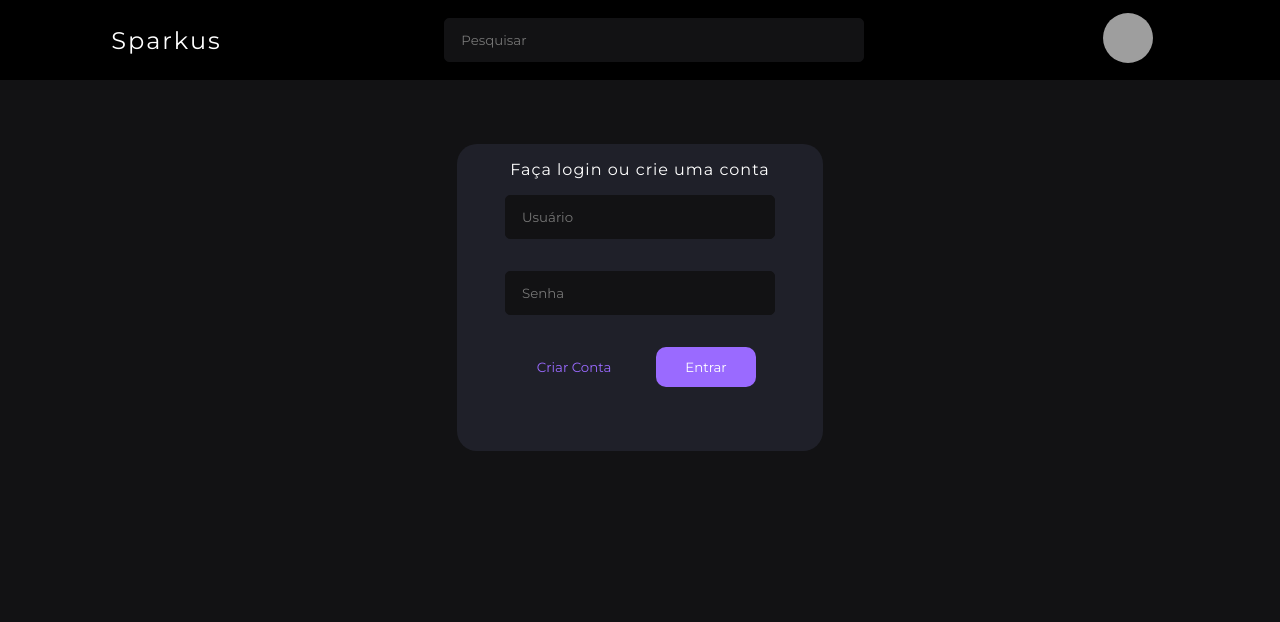
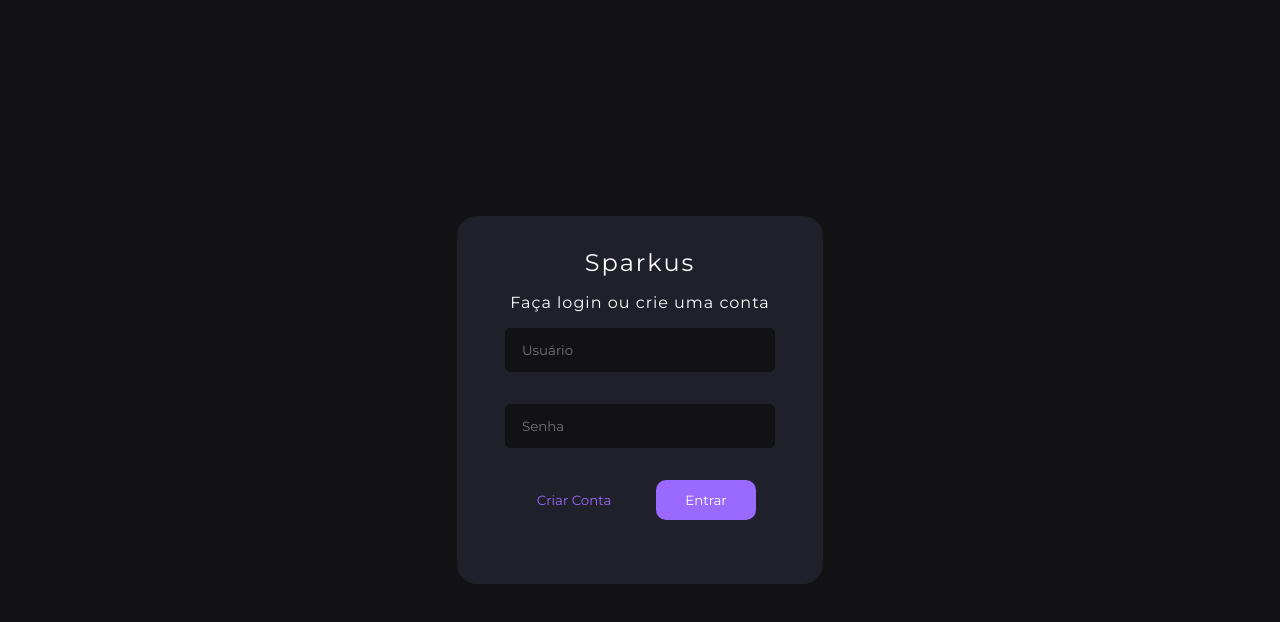
Before and after one commit to MoDasby/sparkus, a React (Create React App) app: page /login in a window 1280 px wide. Shown: the top 622 px of the page. Built offline with nearby package versions, Linux system fonts and the light colour scheme; grey boxes are pictures that could not be loaded.

Commit message:
remove navbar from login page

```diff
--- a/src/Pages/LoginPage/index.tsx
+++ b/src/Pages/LoginPage/index.tsx
@@ -1,11 +1,11 @@
 import {LoginForm} from "../../components/LoginForm";
 import Navbar from "../../components/Navbar";
 import './style.css';
+import React from "react";
 
 export const LoginPage = () => {
     return (
         <>
-            <Navbar />
             <div className="login-wrapper">
                 <LoginForm />
             </div>
--- a/src/Pages/LoginPage/style.css
+++ b/src/Pages/LoginPage/style.css
@@ -1,8 +1,7 @@
 .login-wrapper {
-    width: 100%;
-    height: 100%;
+    width: 100vw;
+    height: 100vh;
     display: grid;
     place-items: center;
     place-content: center;
-    margin-top: 10vh;
 }
--- a/src/components/LoginForm/index.tsx
+++ b/src/components/LoginForm/index.tsx
@@ -3,6 +3,10 @@ import './style.css';
 export const LoginForm = () => {
     return (
        <form className="login-form">
+           <h2>
+               Sparkus
+           </h2>
+
            <h2>
                Faça login ou crie uma conta
            </h2>
--- a/src/components/LoginForm/style.css
+++ b/src/components/LoginForm/style.css
@@ -15,6 +15,12 @@
     align-items: center;
 }
 
+.login-form h2:nth-child(1) {
+    font-size: 1.5rem;
+    padding: 1rem;
+    letter-spacing: 2px;
+}
+
 .btn-wrapper .btn {
     margin: 1rem;
 }
--- a/src/index.css
+++ b/src/index.css
@@ -23,6 +23,10 @@ input, textarea {
     background-color: var(--bg-color);
     color: #FFFFFF;
     font-family: var(--default-font);
+}
+
+textarea {
+    resize: vertical;
 }
 
 input:focus, textarea:focus {
```
